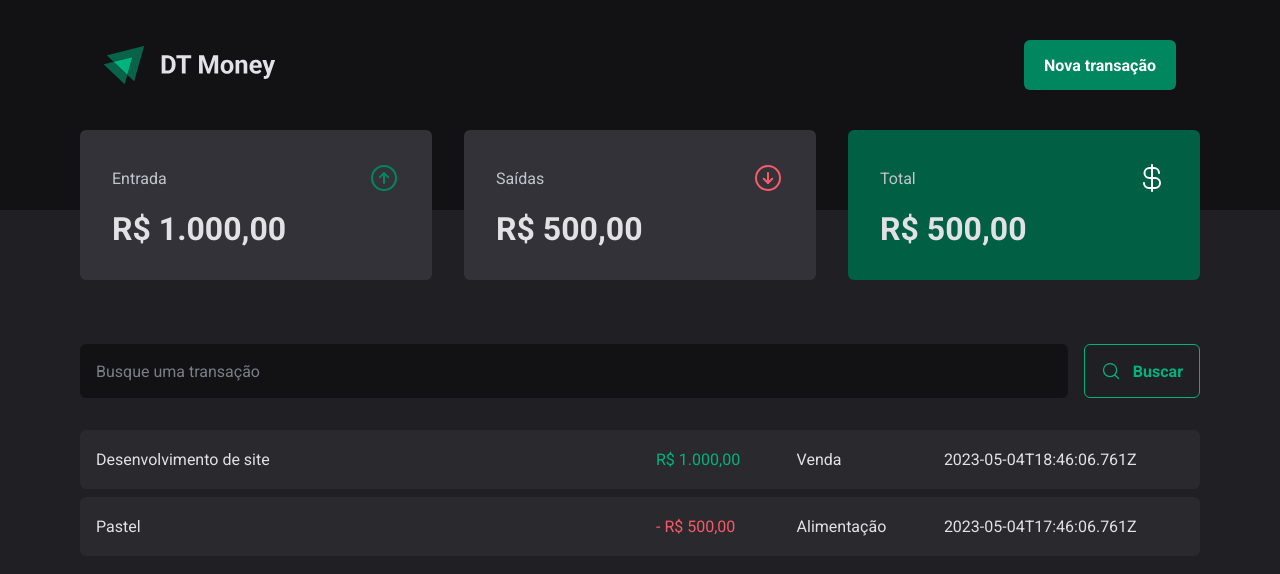
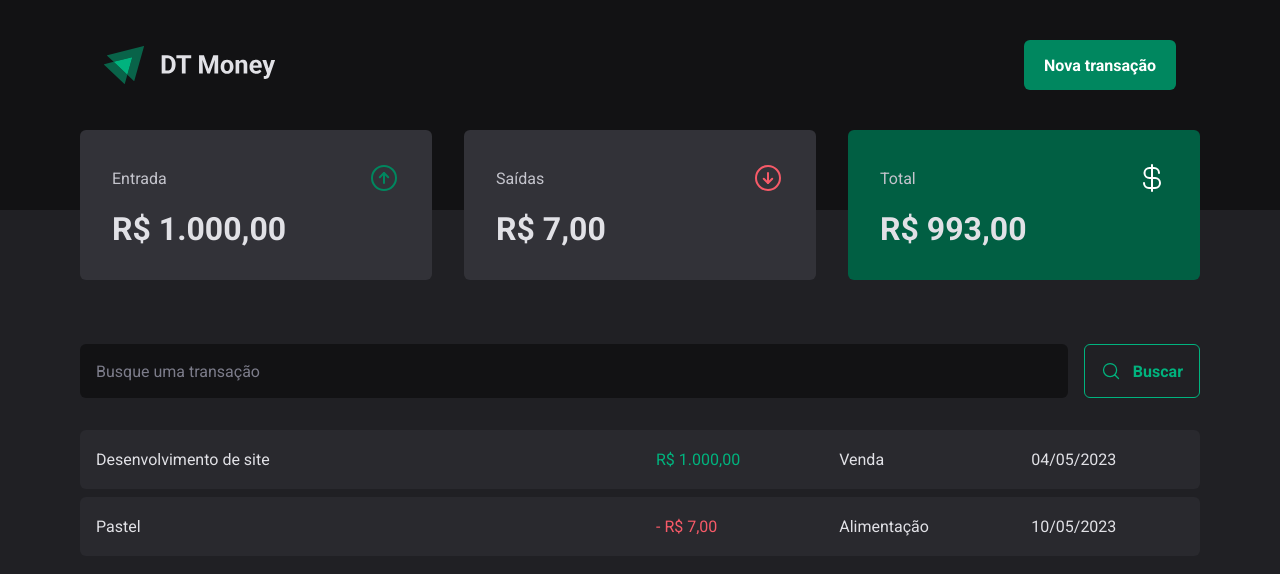
Before and after one commit to AvilyRs/dt-money, a React (Vite) app: page / in a window 1280 px wide. Shown: the top 574 px of the page. Built offline with nearby package versions, Linux system fonts and the light colour scheme; data requests are answered from the project's data file.

Commit message:
feat: new transaction modal creating transactions

```diff
--- a/server.json
+++ b/server.json
@@ -9,12 +9,12 @@
       "createdAt": "2023-05-04T18:46:06.761Z"
     },
     {
-      "id": 2,
       "description": "Pastel",
+      "category": "Alimentação",
+      "price": 7,
       "type": "outcome",
-      "category": "Alimentação",
-      "price": 500,
-      "createdAt": "2023-05-04T17:46:06.761Z"
+      "createdAt": "2023-05-10T19:32:07.970Z",
+      "id": 2
     }
   ]
 }
--- a/src/components/NewTransactionModal/index.tsx
+++ b/src/components/NewTransactionModal/index.tsx
@@ -3,27 +3,34 @@ import { Controller, useForm } from 'react-hook-form';
 
 import { ArrowCircleDown, ArrowCircleUp, X } from 'phosphor-react';
 
+import { useTransactions } from '../../hooks/useTransactions';
+import { NewTransactionFormType } from './interface';
+
 import { CloseButton, Content, Overlay, TransactionType, TransactionTypeButton } from './styles';
-import { NewTransactionFormType } from './interface';
 
 export function NewTransactionModal() {
   const closeIconSize = '1.5rem';
   const transactionTypeButtonIconSize = '1.5rem';
 
+  const { createNewTransaction } = useTransactions();
+
   const {
     control,
     register,
     handleSubmit,
-    formState: { isSubmitting }
+    formState: { isSubmitting },
+    reset
   } = useForm<NewTransactionFormType>({
     defaultValues: {
       type: 'income'
     }
   });
 
-  async function handleSubmitNewTransaction(data: NewTransactionFormType) {
-    await new Promise(resolve => setTimeout(resolve, 2000));
-    console.log(data);
+  async function handleCreateNewTransaction(data: NewTransactionFormType) {
+    await createNewTransaction(data)
+      .finally(() => {
+        reset();
+      });
   }
 
   return (
@@ -35,7 +42,7 @@ export function NewTransactionModal() {
           <X size={closeIconSize} />
         </CloseButton>
 
-        <form onSubmit={handleSubmit(handleSubmitNewTransaction)}>
+        <form onSubmit={handleSubmit(handleCreateNewTransaction)}>
           <input
             type='text'
             placeholder='Descrição'
--- a/src/contexts/TransactionsContext/index.tsx
+++ b/src/contexts/TransactionsContext/index.tsx
@@ -1,6 +1,6 @@
 import { createContext, useEffect, useState } from 'react';
 
-import { Transaction, TransactionContextType, TransctionsContextProviderProps } from './interface';
+import { CreateNewTransaction, Transaction, TransactionContextType, TransctionsContextProviderProps } from './interface';
 import { api } from '../../lib/axios';
 
 export const TransactionsContext = createContext({} as TransactionContextType);
@@ -21,6 +21,21 @@ export function TransactionsContextProvider({ children }: TransctionsContextProv
 
     setTransactions(response.data);
   }
+
+  async function createNewTransaction(data: CreateNewTransaction) {
+    const { description, category, price, type } = data;
+
+    const response = await api.post('transactions', {
+      description,
+      category,
+      price,
+      type,
+      createdAt: new Date()
+    });
+
+    setTransactions(state => [response.data, ...state]);
+  }
+
   useEffect(() => {
     fetchTransactions();
   }, []);
@@ -29,7 +44,8 @@ export function TransactionsContextProvider({ children }: TransctionsContextProv
     <TransactionsContext.Provider value={{
       transactions,
       isLoading,
-      fetchTransactions
+      fetchTransactions,
+      createNewTransaction
     }}>
       {children}
     </TransactionsContext.Provider>
--- a/src/pages/Transactions/index.tsx
+++ b/src/pages/Transactions/index.tsx
@@ -1,7 +1,7 @@
 import { Header } from '../../components/Header';
 import { Summary } from '../../components/Summary';
 import { useTransactions } from '../../hooks/useTransactions';
-import { priceFormatter } from '../../utils/formatter';
+import { dateFormatter, priceFormatter } from '../../utils/formatter';
 import { SearchForm } from './components/SearchForm';
 import { TableSkeleton } from './components/Skeleton';
 
@@ -32,7 +32,7 @@ export function Transactions() {
                     </PriceHighlight>
                   </td>
                   <td>{transaction.category}</td>
-                  <td>{transaction.createdAt}</td>
+                  <td>{dateFormatter.format(new Date(transaction.createdAt))}</td>
                 </tr>
               ))}
             </tbody>
```
Also changed, not shown: src/contexts/TransactionsContext/interface.ts (+8 -0 lines).
